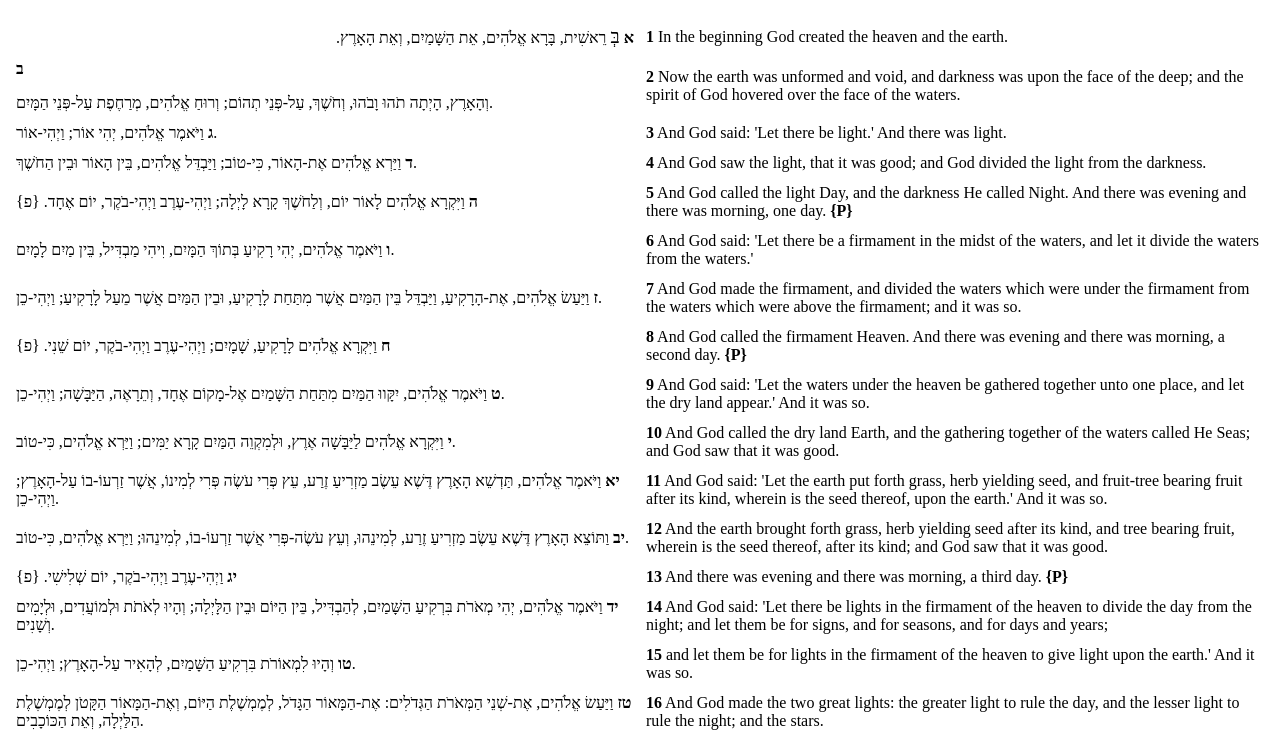
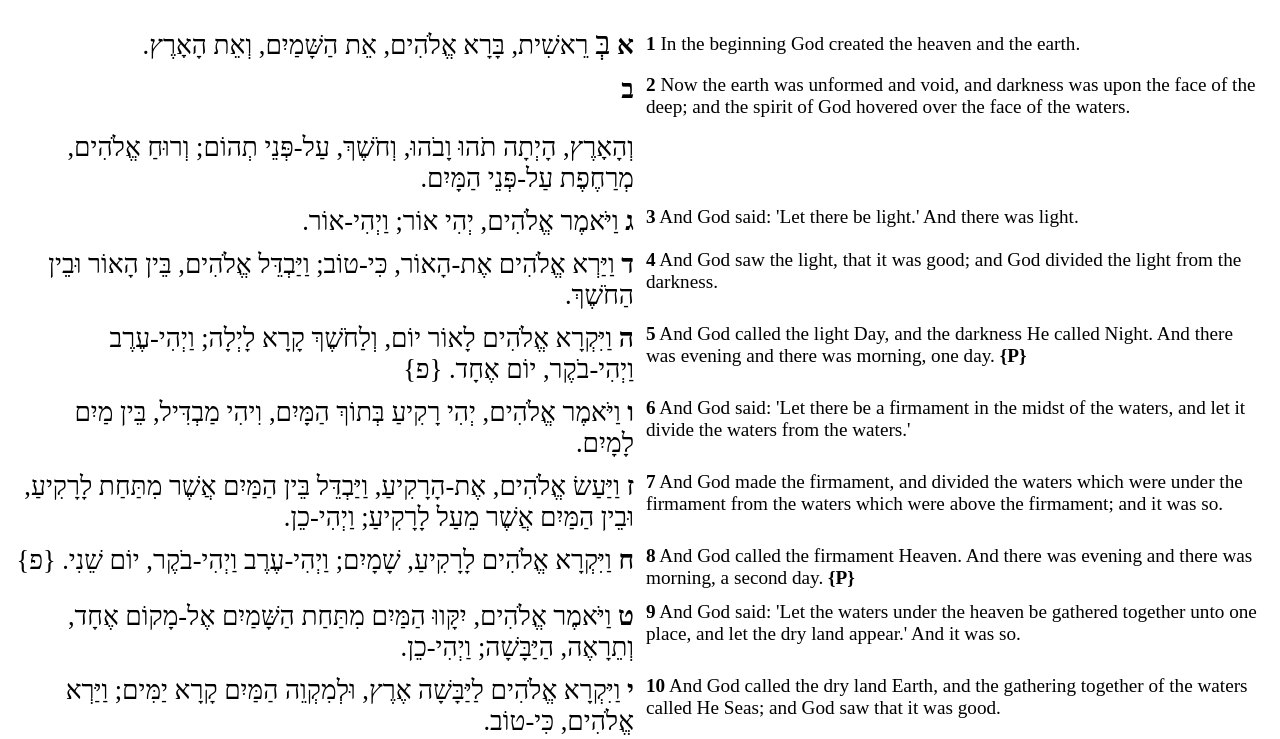
Before and after one commit to ShowLove/LearnHtml, a plain HTML site: page Bereshit.html in a window 1280 px wide. Shown: the part 48-787 px from the top of the page. Drawn offline with Linux system fonts and the light colour scheme.

Commit message:
figured out the css to allign hebrew

```diff
--- a/stylesheet.css
+++ b/stylesheet.css
@@ -1,7 +1,5 @@
-<!Doctype css>
-/*  */
+/* http://cssizer.com/ */
 
-.h {
-	direction: rtl;
-	color: red;
-}
+TD {vertical-align:top;direction:ltr;unicode-bidi:embed;text-align:left;font-size:120%;}
+TD.h {vertical-align:top;direction:rtl;unicode-bidi:embed;text-align:right;font-size:165%;font-family:David;}
+TD.m {vertical-align:middle;direction:ltr;unicode-bidi:embed;text-align:left;font-size:120%;}
```
